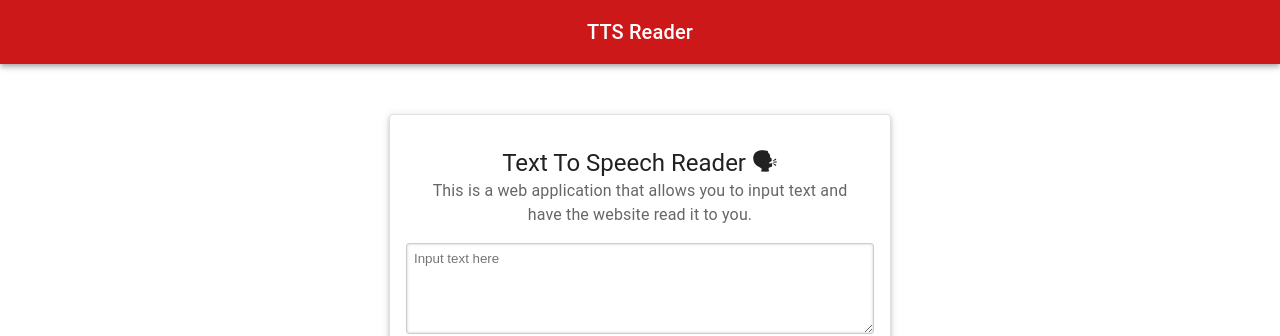
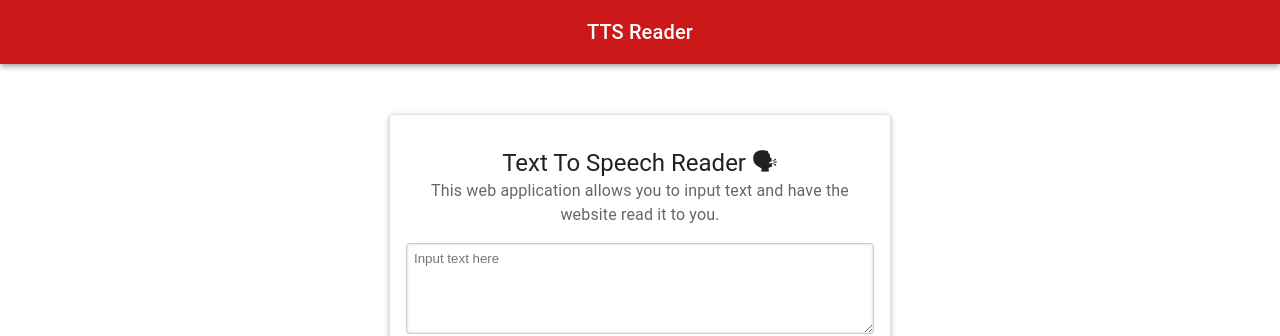
Before and after one commit to stephansama/TTSReader, a React (Create React App) app: page / in a window 1280 px wide. Shown: the top 336 px of the page. Built offline with nearby package versions, Linux system fonts and the light colour scheme.

Commit message:
updated card text

```diff
--- a/src/App.jsx
+++ b/src/App.jsx
@@ -95,7 +95,7 @@ function App() {
 						<CardHeader
 							sx={{ textAlign: 'center' }}
 							title='Text To Speech Reader 🗣'
-							subheader='This is a web application that allows you to input text and have the website read it to you.'
+							subheader='This web application allows you to input text and have the website read it to you.'
 						/>
 						<Stack>
 							<Input
```
